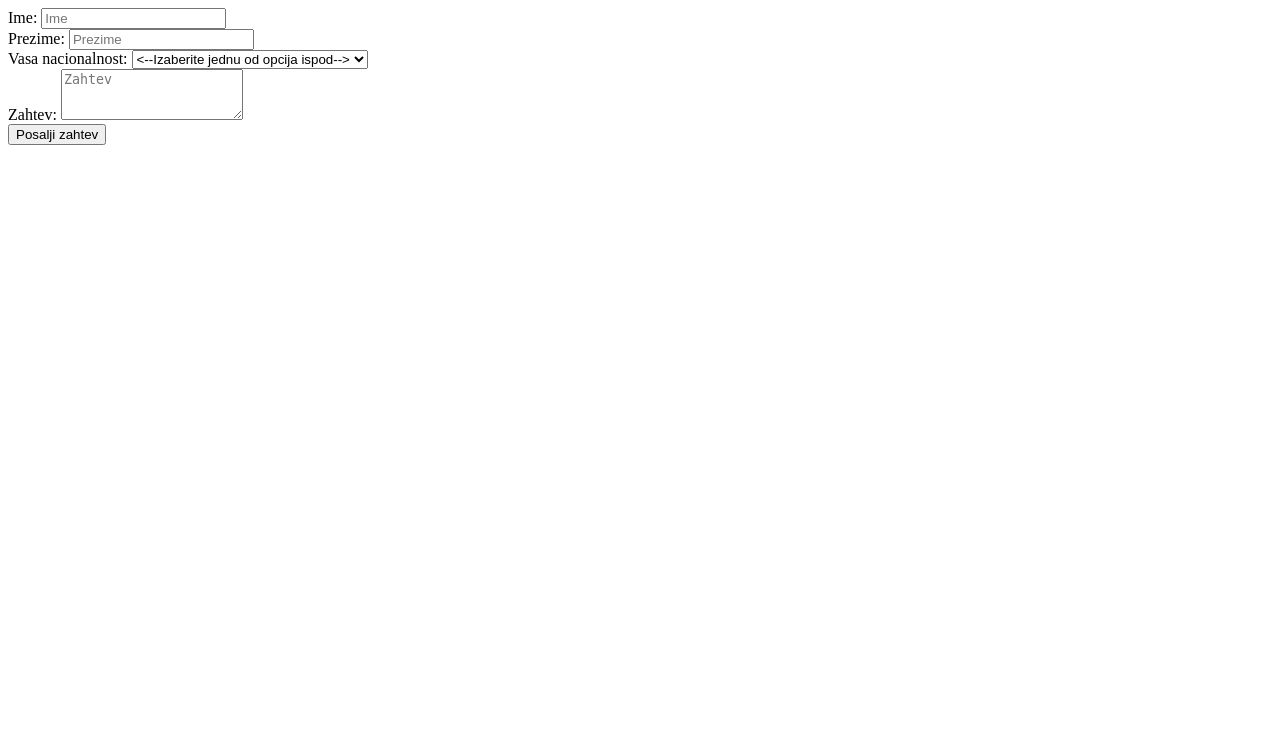
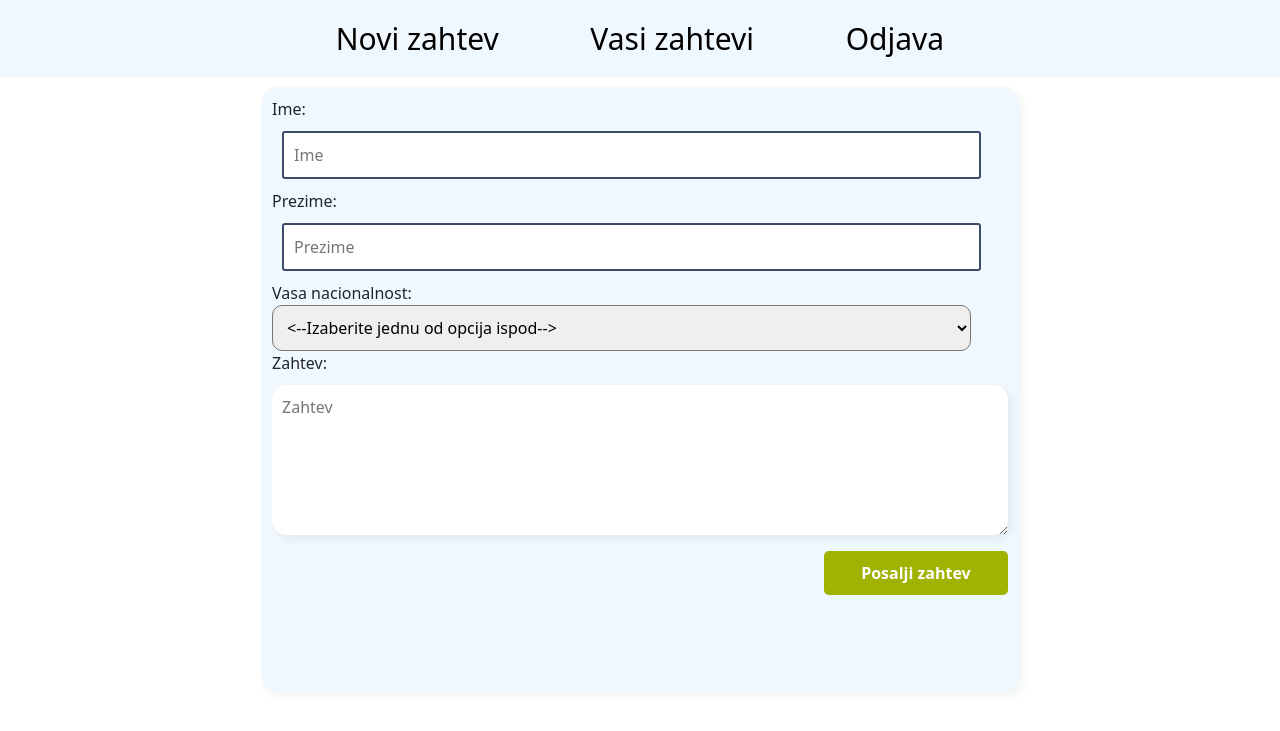
Before and after one commit to LazarRadosavljevic/domaciPhp, a PHP site: page /novi_zahtev.php in a window 1280 px wide. Shown: the top 731 px of the page. Run offline with PHP 8.4, Linux system fonts and the light colour scheme.

Commit message:
Napravljeni navbar-ovi preko bootstrap-a

```diff
--- a/css/novi_zahtev.css
+++ b/css/novi_zahtev.css
@@ -1,3 +1,102 @@
+* {
+    box-sizing: border-box;
+}
+
+.navbar {
+    background-color: aliceblue;
+}
+
+.navbar-nav {
+    float:none;
+    margin:0 auto;
+    display: flex;
+    flex-direction: row;
+    text-align: center;
+}
+
+.navbar-nav > li {
+    display: inline-block;
+    float:none;
+}
+
+.navbar-nav a {
+    margin-left: 1cm !important;
+    margin-right: 1cm !important ;
+    font-size: 30px !important;
+    color: black !important;
+}
+.navbar-nav a:hover {
+    color: rgb(91, 78, 138) !important;
+}
+
+
+
+
+.container {
+    width: 20cm;
+    height: 16cm;
+    border-radius: 15px;
+    border:0;
+    box-shadow:4px 4px 10px rgba(4, 63, 63, 0.06);
+    padding: 10px;
+    margin-top: 10px;
+    margin-bottom: 10px;
+    background-color: aliceblue;
+
+}
+
+input[type=text] {
+    padding: 10px;
+    margin: 10px;
+    border: 2px solid rgb(61, 75, 105);
+    border-radius: 3px;
+    width: 95%;
+  }
+  textarea {
+    width:100%;
+    resize: vertical;
+    padding:10px;
+    border-radius:15px;
+    border:0;
+    box-shadow:4px 4px 10px rgba(0,0,0,0.06);
+    height:150px;
+    margin: 10px 0;
+  }
+  textarea:hover {
+    border: 1px solid #aaa;
+  }
+
+  select {
+    width: 95%;
+    padding:10px;
+    border-radius:10px;
+  }
+
+  #submit2 {
+  /* remove default behavior */
+  appearance:none;
+  -webkit-appearance:none;
+
+  padding:10px;
+  border:none;
+  background-color:#a1b302;
+  color:#fff;
+  font-weight:600;
+  border-radius:5px;
+  width:25%;
+  float: right;
+}
+
+#submit2:hover {
+    background-color:#2c6ed1;
+}
+
 #gradovi1, #gradovi2, #gradovi3 {
     display: none;
 }
+
+@media screen and (max-width:992px) {
+    .navbar-nav {
+        flex-direction: column;
+    }
+}
--- a/novi_zahtev.php
+++ b/novi_zahtev.php
@@ -36,6 +36,9 @@ $zahtev1=new Zahtev(null,$fime,$fprezime,$fnacionalnost,$fgrad,$fzahtev);
     exit();
  }
 
+ header('Location: zahtevi.php');
+ exit();
+
 }
 ?>
 
@@ -46,23 +49,44 @@ $zahtev1=new Zahtev(null,$fime,$fprezime,$fnacionalnost,$fgrad,$fzahtev);
     <meta http-equiv="X-UA-Compatible" content="IE=edge">
     <meta name="viewport" content="width=device-width, initial-scale=1.0">
     <title>Kreiranje zahteva</title>
+    <link rel="stylesheet" href="https://cdn.jsdelivr.net/npm/bootstrap@5.1.3/dist/css/bootstrap.min.css" integrity="sha384-1BmE4kWBq78iYhFldvKuhfTAU6auU8tT94WrHftjDbrCEXSU1oBoqyl2QvZ6jIW3" crossorigin="anonymous">
     <link rel="stylesheet" href="css/novi_zahtev.css">
 </head>
 <body>
-
+<nav class="navbar navbar-expand-lg">
+    <div class="container-fluid">
+        <button class="navbar-toggler" type="button" data-bs-toggle="collapse" data-bs-target="#navbarNavAltMarkup" aria-controls="navbarNavAltMarkup" aria-expanded="false" aria-label="Toggle navigation">
+            <span class="navbar-toggler-icon"></span></button>
+            <div class="collapse navbar-collapse" id="navbarNavAltMarkup">
+                <div class="navbar-nav">
+                    <a class="nav-link active" aria-current="page" href="#">Novi zahtev</a>
+                    <a class="nav-link" href="zahtevi.php">Vasi zahtevi</a>
+                    <a class="nav-link" href="index.php">Odjava</a>
+                </div>
+            </div>
+        </div>
+    </nav>
+<div class="bezNavBara">
+<div class="container">
 
 <form class="forma_zahtev" id="formaZahteva" method="post">
     <div class="forma">
         <div class="ime">
+            <div class="labelKlasa"></div>
             <label for="ime">Ime:</label>
+            </div>
             <input name="ime" id="ime" type="text" class="rad-sa-formom" placeholder="Ime" required>
         </div>
         <div class="prezime">
+        <div class="labelKlasa">
             <label for="prezime">Prezime:</label>
+        </div>
             <input name="prezime" id="prezime" type="text" class="rad-sa-formom" placeholder="Prezime" required>
         </div>
         <div class="nacionalnost">
+            <div class="labelKlasa">
         <label for="nacionalnosti">Vasa nacionalnost:</label>
+        </div>
         <select name="nacionalnosti" id="nacionalnosti" onchange="prikaziGrad('gradovi1','gradovi2','gradovi3', this)" required>
         <option value=""><--Izaberite jednu od opcija ispod--></option>
             <option value="Srbin">Srbin</option>
@@ -72,7 +96,9 @@ $zahtev1=new Zahtev(null,$fime,$fprezime,$fnacionalnost,$fgrad,$fzahtev);
         </select>
         </div>
         <div id="gradovi1">
+        <div class="labelKlasa">
         <label for="grad">Grad:</label>
+</div>
         <select name="gradovi11" id="gradovi11">
             <option value=""><--Izaberite jednu od opcija ispod--></option>
             <option value="Beograd">Beograd</option>
@@ -82,7 +108,9 @@ $zahtev1=new Zahtev(null,$fime,$fprezime,$fnacionalnost,$fgrad,$fzahtev);
         </select>
         </div>
         <div id="gradovi2">
+        <div class="labelKlasa">
         <label for="grad">Grad:</label>
+</div>
         <select name="gradovi21" id="gradovi21">
             <option value=""><--Izaberite jednu od opcija ispod--></option>
             <option value="Sarajevo">Sarajevo</option>
@@ -92,7 +120,9 @@ $zahtev1=new Zahtev(null,$fime,$fprezime,$fnacionalnost,$fgrad,$fzahtev);
         </select>
         </div>
         <div id="gradovi3">
+        <div class="labelKlasa">
         <label for="grad">Grad:</label>
+</div>
         <select name="gradovi31" id="gradovi31">
             <option value=""><--Izaberite jednu od opcija ispod--></option>
             <option value="Podgorica">Podgorica</option>
@@ -102,7 +132,9 @@ $zahtev1=new Zahtev(null,$fime,$fprezime,$fnacionalnost,$fgrad,$fzahtev);
         </select>
         </div>
         <div class="zahtev">
+        <div class="labelKlasa">
             <label for="zahtev">Zahtev:</label>
+</div>
             <textarea name="zahtev" id="zahtev" class="rad-sa-formom" rows="3" placeholder="Zahtev" required></textarea>
         </div>
         <div class="posalji">
@@ -110,12 +142,14 @@ $zahtev1=new Zahtev(null,$fime,$fprezime,$fnacionalnost,$fgrad,$fzahtev);
         </div>
     </div>
 </form>
+</div>
+</div>
 
 <script
   src="https://code.jquery.com/jquery-3.6.0.js"
   integrity="sha256-H+K7U5CnXl1h5ywQfKtSj8PCmoN9aaq30gDh27Xc0jk="
   crossorigin="anonymous"></script>
 <script src="js/novi_zahtev.js"></script>
-
+<script src="https://cdn.jsdelivr.net/npm/bootstrap@5.1.3/dist/js/bootstrap.min.js" integrity="sha384-QJHtvGhmr9XOIpI6YVutG+2QOK9T+ZnN4kzFN1RtK3zEFEIsxhlmWl5/YESvpZ13" crossorigin="anonymous"></script>
 </body>
 </html>
```
Also changed, not shown: css/zahtevi.css (+36 -0 lines), zahtevi.php (+21 -1 lines), index.php (line endings or trailing spaces).
